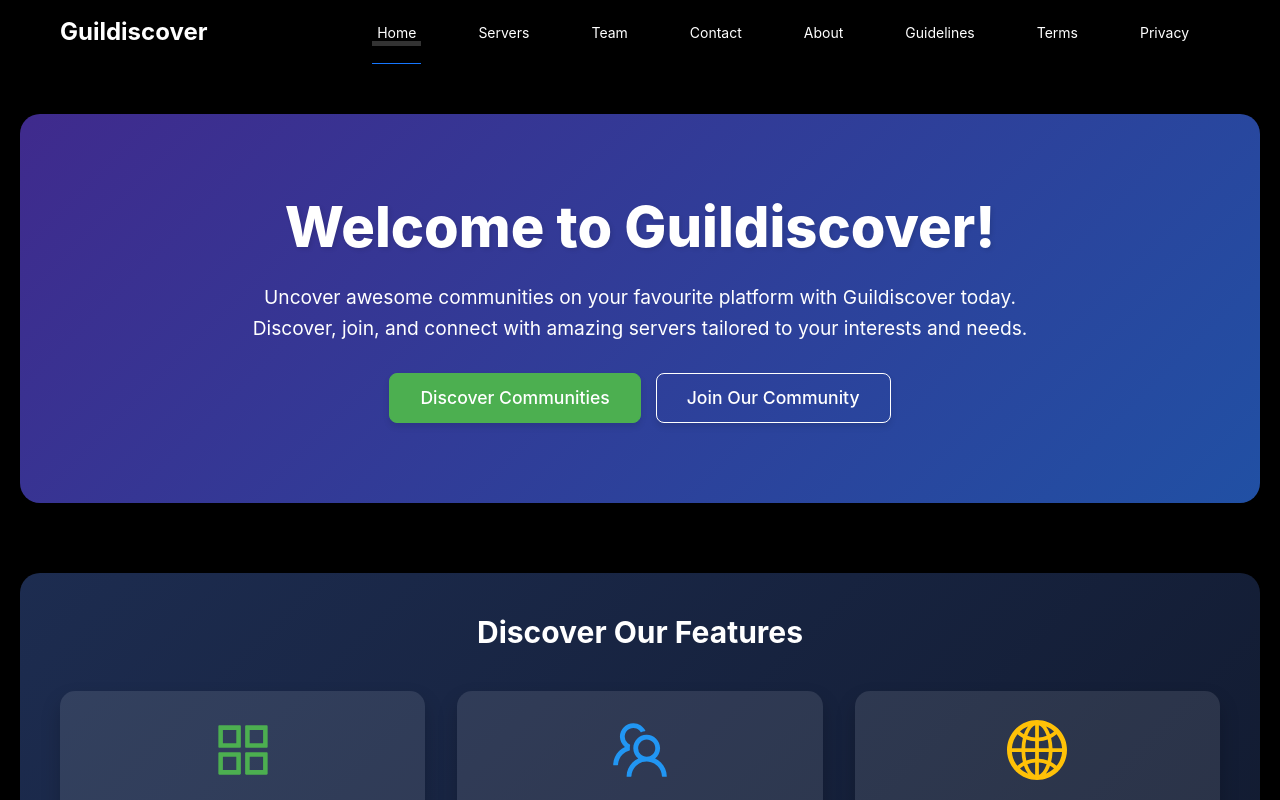
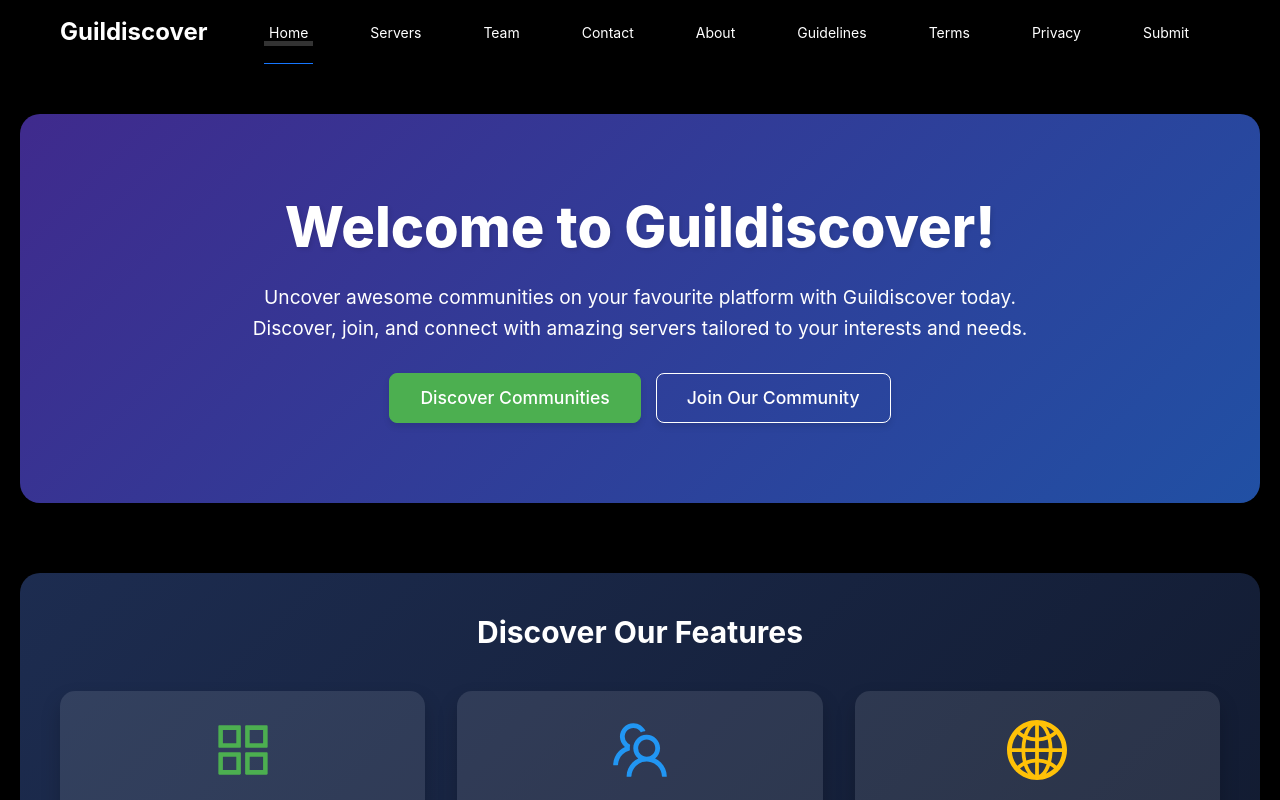
Before and after one commit to GuildDiscover/Main-Website, a React (Create React App) app: page / in a window 1280 px wide. Shown: the top 800 px of the page. Built offline with nearby package versions, Linux system fonts and the light colour scheme.

Commit message:
Updated the navigation to have a new link to our Google Form, which will be used to submit servers.

```diff
--- a/src/components/Navbar.js
+++ b/src/components/Navbar.js
@@ -37,6 +37,7 @@ const Navbar = () => {
     { label: "Guidelines", key: "/guidelines", link: "/guidelines" },
     { label: "Terms", key: "/terms-and-conditions", link: "/terms-and-conditions" },
     { label: "Privacy", key: "/privacy-policy", link: "/privacy-policy" },
+    { label: "Submit", key: "submit", link: "https://forms.gle/7HRxjxSd3Tnuz9zE8", target: "_blank"}
   ];
 
   return (
```
